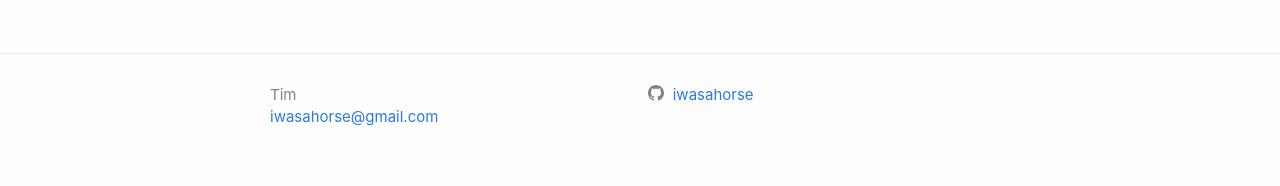
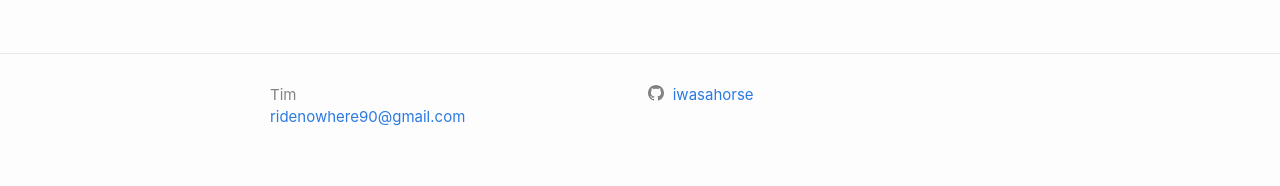
Before and after one commit to majortim/majortim.github.io, a Jekyll site: the page built from index.md, in a window 1280 px wide. Shown: the part 901-1087 px from the top of the page. Built offline with Jekyll 4.4.1, drawn with Linux system fonts in a browser that asks for light colours.

Commit message:
Update _config.yml

```diff
--- a/_config.yml
+++ b/_config.yml
@@ -1,6 +1,6 @@
 title: Tim
 author: Tim
-email: iwasahorse@gmail.com
+email: ridenowhere90@gmail.com
 description:
   Java, Web, Android 개발자의 포트폴리오와 블로그입니다.
 baseurl: "" # the subpath of your site, e.g. /blog
```
